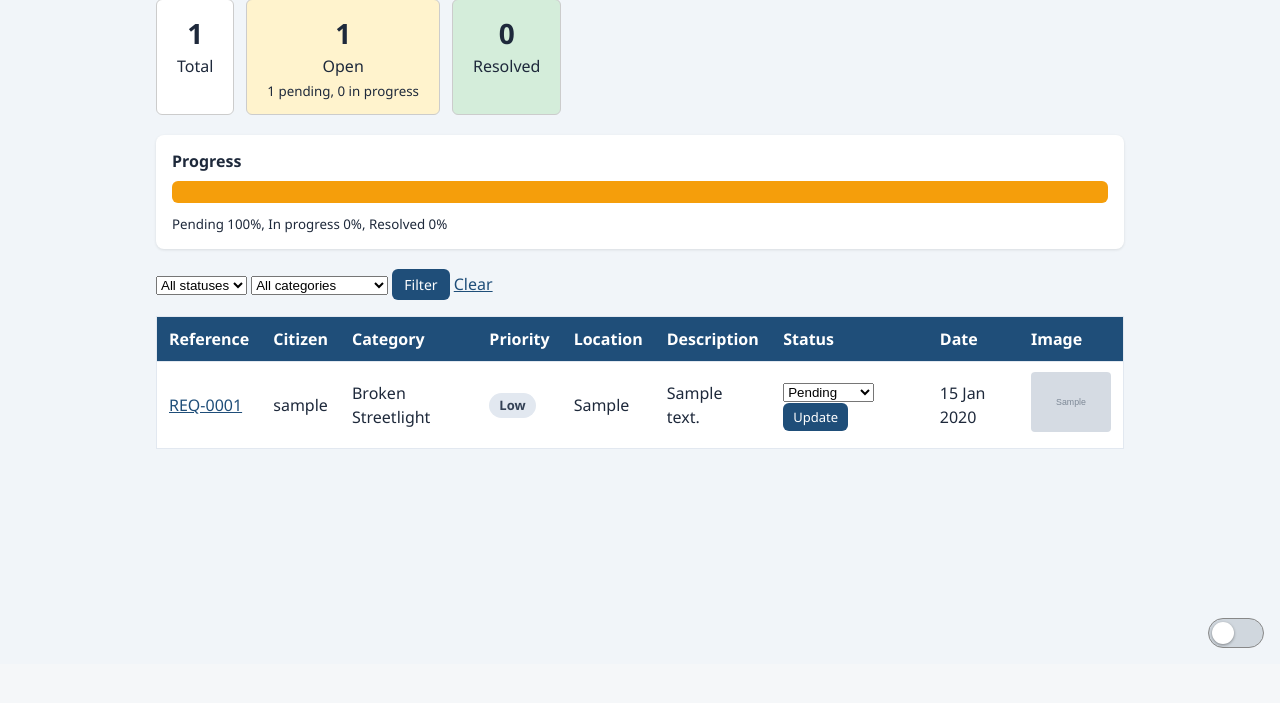
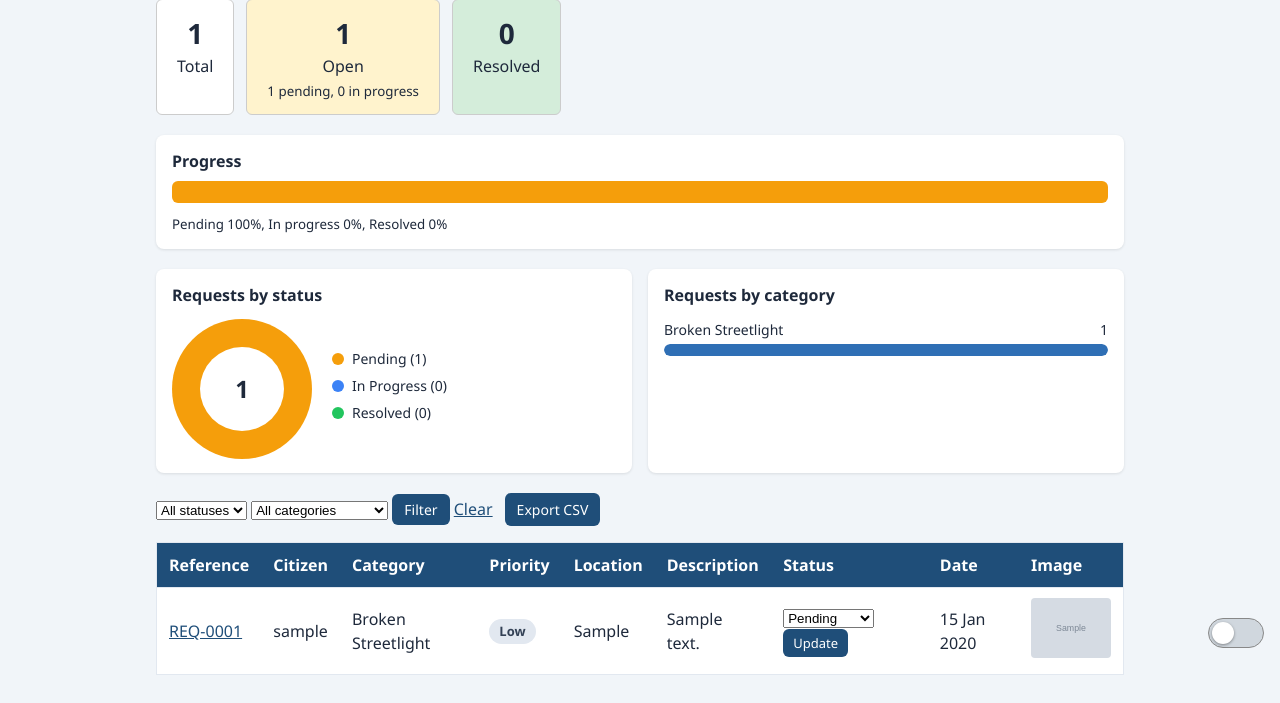
Before and after one commit to Elysium227/public-service-request-system, a Django app: page /dashboard/ in a window 1280 px wide. Shown: the part 136-839 px from the top of the page. Before the commit the page ends 784 px from the top, so only its background shows below. Run offline with Django 5.2, Linux system fonts and the light colour scheme; a user stored in the database is signed in; tables that the repository leaves empty hold one stand-in row (values such as "Sample post"); grey boxes marked "Sample" are stand-in pictures.

Commit message:
Add CSV export and dashboard charts

```diff
--- a/requests_app/templates/admin_dashboard.html
+++ b/requests_app/templates/admin_dashboard.html
@@ -1,5 +1,23 @@
 {% extends "base.html" %}
 {% block content %}
+<style>
+  .charts { display: grid; grid-template-columns: repeat(auto-fit, minmax(280px, 1fr)); gap: 16px; margin-bottom: 20px; }
+  .charts .panel { margin-bottom: 0; }
+  .donut-wrap { display: flex; align-items: center; gap: 20px; flex-wrap: wrap; margin-top: 12px; }
+  .donut { width: 140px; height: 140px; border-radius: 50%; position: relative; flex-shrink: 0; }
+  .donut::after { content: ""; position: absolute; inset: 28px; border-radius: 50%; background: #fff; }
+  .donut-total { position: absolute; inset: 0; display: flex; align-items: center; justify-content: center; font-size: 24px; font-weight: 700; z-index: 1; }
+  .legend { list-style: none; margin: 0; padding: 0; font-size: 14px; }
+  .legend li { display: flex; align-items: center; gap: 8px; margin-bottom: 6px; }
+  .dot { width: 12px; height: 12px; border-radius: 50%; display: inline-block; }
+  .hbar { margin-top: 12px; font-size: 14px; }
+  .hbar .row { display: flex; justify-content: space-between; }
+  .hbar .track { height: 12px; background: #e2e8f0; border-radius: 6px; overflow: hidden; margin-top: 4px; }
+  .hbar .fill { height: 100%; background: #2f6fb5; border-radius: 6px; }
+  body.dark .donut::after { background: #1e1e1e; }
+  body.dark .hbar .track { background: #333; }
+</style>
+
 <h2>Admin Dashboard</h2>
 
 <div class="stats">
@@ -28,7 +46,39 @@
   <small>Pending {{ pending_pct }}%, In progress {{ in_progress_pct }}%, Resolved {{ resolved_pct }}%</small>
 </div>
 
-<div style="margin-bottom:16px;">
+<div class="charts">
+  <div class="panel">
+    <strong>Requests by status</strong>
+    {% if total_count %}
+    <div class="donut-wrap">
+      <div class="donut" style="background: {{ chart_gradient }};">
+        <div class="donut-total">{{ total_count }}</div>
+      </div>
+      <ul class="legend">
+        <li><span class="dot" style="background:#f59e0b;"></span>Pending ({{ pending_count }})</li>
+        <li><span class="dot" style="background:#3b82f6;"></span>In Progress ({{ in_progress_count }})</li>
+        <li><span class="dot" style="background:#22c55e;"></span>Resolved ({{ resolved_count }})</li>
+      </ul>
+    </div>
+    {% else %}
+    <p>No requests yet.</p>
+    {% endif %}
+  </div>
+
+  <div class="panel">
+    <strong>Requests by category</strong>
+    {% for item in category_stats %}
+    <div class="hbar">
+      <div class="row"><span>{{ item.label }}</span><span>{{ item.count }}</span></div>
+      <div class="track"><div class="fill" style="width: {{ item.width }}%;"></div></div>
+    </div>
+    {% empty %}
+    <p>No requests yet.</p>
+    {% endfor %}
+  </div>
+</div>
+
+<div style="margin-bottom:16px; display:flex; gap:12px; align-items:center; flex-wrap:wrap;">
   <form method="get">
     <select name="status">
       <option value="">All statuses</option>
@@ -45,6 +95,7 @@
     <button type="submit" style="padding:6px 12px; font-size:14px;">Filter</button>
     <a href="{% url 'admin_dashboard' %}">Clear</a>
   </form>
+  <a class="btn" style="padding:6px 12px; font-size:14px;" href="{% url 'export_csv' %}?status={{ status_filter }}&category={{ category_filter }}">Export CSV</a>
 </div>
 
 {% if all_requests %}
--- a/requests_app/urls.py
+++ b/requests_app/urls.py
@@ -7,6 +7,7 @@ urlpatterns = [
     path("submit/", views.submit_request, name="submit_request"),
     path("my-requests/", views.my_requests, name="my_requests"),
     path("dashboard/", views.admin_dashboard, name="admin_dashboard"),
+    path("dashboard/export/", views.export_csv, name="export_csv"),
     path("dashboard/update/<int:pk>/", views.update_status, name="update_status"),
     path("request/<int:pk>/", views.request_detail, name="request_detail"),
 ]
--- a/requests_app/views.py
+++ b/requests_app/views.py
@@ -1,9 +1,14 @@
+import csv
+
 from django.shortcuts import render, redirect, get_object_or_404
 from django.contrib import messages
 from django.contrib.auth import login
 from django.contrib.auth.forms import UserCreationForm
 from django.contrib.auth.decorators import login_required
 from django.core.exceptions import PermissionDenied
+from django.db.models import Count
+from django.http import HttpResponse
+from django.utils import timezone
 from .forms import ServiceRequestForm
 from .models import ServiceRequest
 
@@ -60,17 +65,23 @@ def my_requests(request):
     return render(request, "my_requests.html", {"requests_list": requests_list})
 
 
-# Admin view: all requests, filters and analytics counts
-@staff_required
-def admin_dashboard(request):
-    all_requests = ServiceRequest.objects.select_related("citizen").order_by("-created_at")
-
+# Applies the status and category filters from the query string.
+# Shared by the dashboard and the CSV export so both show the same rows.
+def filtered_requests(request):
+    queryset = ServiceRequest.objects.select_related("citizen").order_by("-created_at")
     status_filter = request.GET.get("status", "")
     category_filter = request.GET.get("category", "")
     if status_filter:
-        all_requests = all_requests.filter(status=status_filter)
+        queryset = queryset.filter(status=status_filter)
     if category_filter:
-        all_requests = all_requests.filter(category=category_filter)
+        queryset = queryset.filter(category=category_filter)
+    return queryset, status_filter, category_filter
+
+
+# Admin view: all requests, filters, analytics counts and charts
+@staff_required
+def admin_dashboard(request):
+    all_requests, status_filter, category_filter = filtered_requests(request)
 
     total_count = ServiceRequest.objects.count()
     pending_count = ServiceRequest.objects.filter(status="pending").count()
@@ -79,6 +90,30 @@ def admin_dashboard(request):
 
     def percent(count):
         return round(count * 100 / total_count) if total_count else 0
+
+    # Doughnut chart: one coloured slice per status
+    pending_end = percent(pending_count)
+    progress_end = min(100, pending_end + percent(in_progress_count))
+    chart_gradient = (
+        f"conic-gradient(#f59e0b 0 {pending_end}%, "
+        f"#3b82f6 {pending_end}% {progress_end}%, "
+        f"#22c55e {progress_end}% 100%)"
+    )
+
+    # Bar chart: number of requests per category, longest bar is 100% wide
+    category_names = dict(ServiceRequest.CATEGORY_CHOICES)
+    category_rows = list(
+        ServiceRequest.objects.values("category").annotate(n=Count("id")).order_by("-n")
+    )
+    longest_bar = category_rows[0]["n"] if category_rows else 1
+    category_stats = [
+        {
+            "label": category_names.get(row["category"], row["category"]),
+            "count": row["n"],
+            "width": round(row["n"] * 100 / longest_bar),
+        }
+        for row in category_rows
+    ]
 
     context = {
         "all_requests": all_requests,
@@ -94,8 +129,40 @@ def admin_dashboard(request):
         "pending_pct": percent(pending_count),
         "in_progress_pct": percent(in_progress_count),
         "resolved_pct": percent(resolved_count),
+        "chart_gradient": chart_gradient,
+        "category_stats": category_stats,
     }
     return render(request, "admin_dashboard.html", context)
+
+
+# Stops spreadsheet apps from treating a cell as a formula
+def csv_safe(value):
+    text = str(value)
+    return "'" + text if text.startswith(("=", "+", "-", "@")) else text
+
+
+# Admin downloads the requests as a CSV file, respecting the dashboard filters
+@staff_required
+def export_csv(request):
+    queryset, _, _ = filtered_requests(request)
+    filename = f"service_requests_{timezone.localdate()}.csv"
+    response = HttpResponse(content_type="text/csv; charset=utf-8")
+    response["Content-Disposition"] = f'attachment; filename="{filename}"'
+    response.write("\ufeff")  # lets Excel read the file as UTF-8
+    writer = csv.writer(response)
+    writer.writerow(["Reference", "Citizen", "Category", "Priority", "Status", "Location", "Description", "Submitted"])
+    for r in queryset:
+        writer.writerow([
+            r.reference,
+            csv_safe(r.citizen.username),
+            r.get_category_display(),
+            r.get_priority_display(),
+            r.get_status_display(),
+            csv_safe(r.location),
+            csv_safe(r.description),
+            timezone.localtime(r.created_at).strftime("%Y-%m-%d %H:%M"),
+        ])
+    return response
 
 
 # Admin changes the status of one request
```
